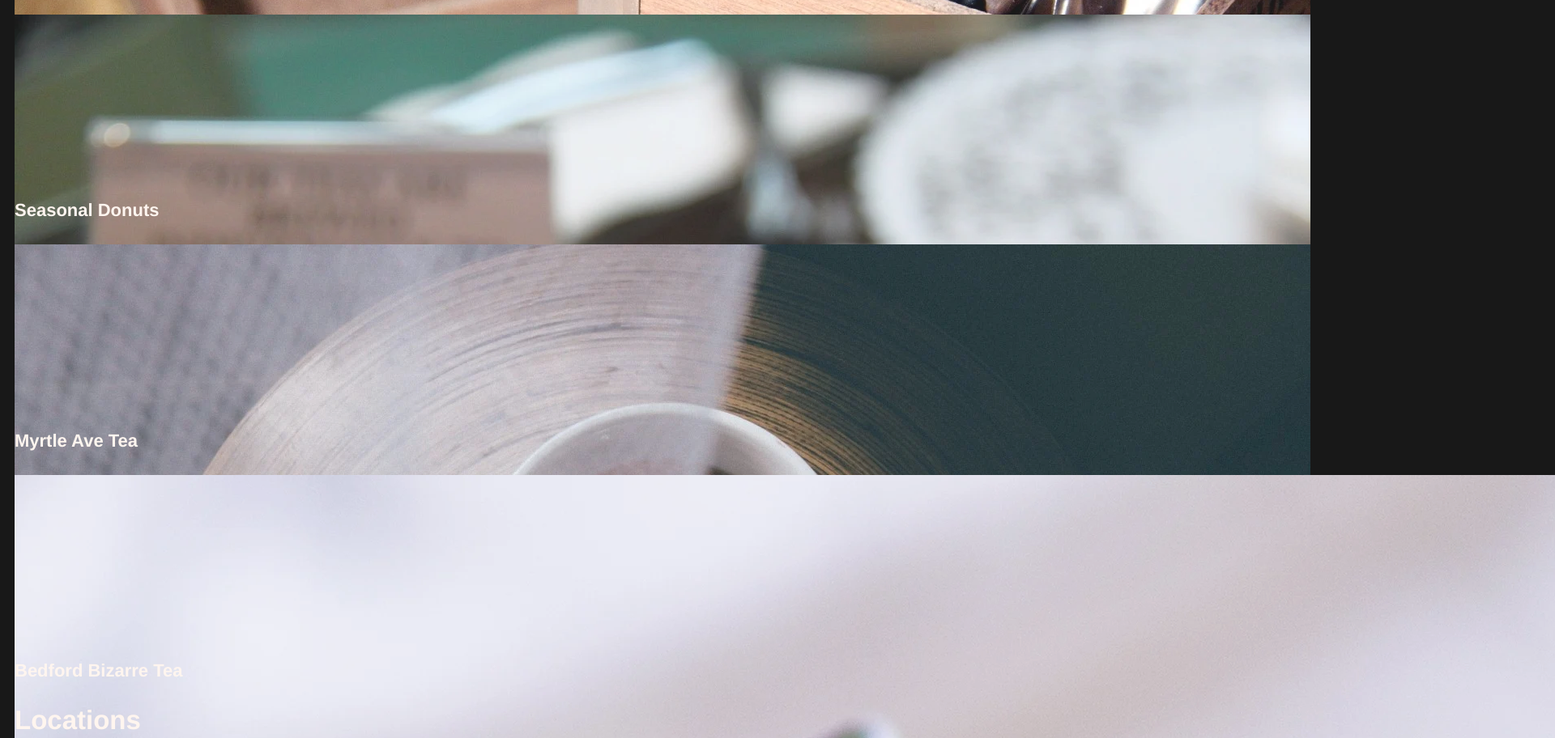
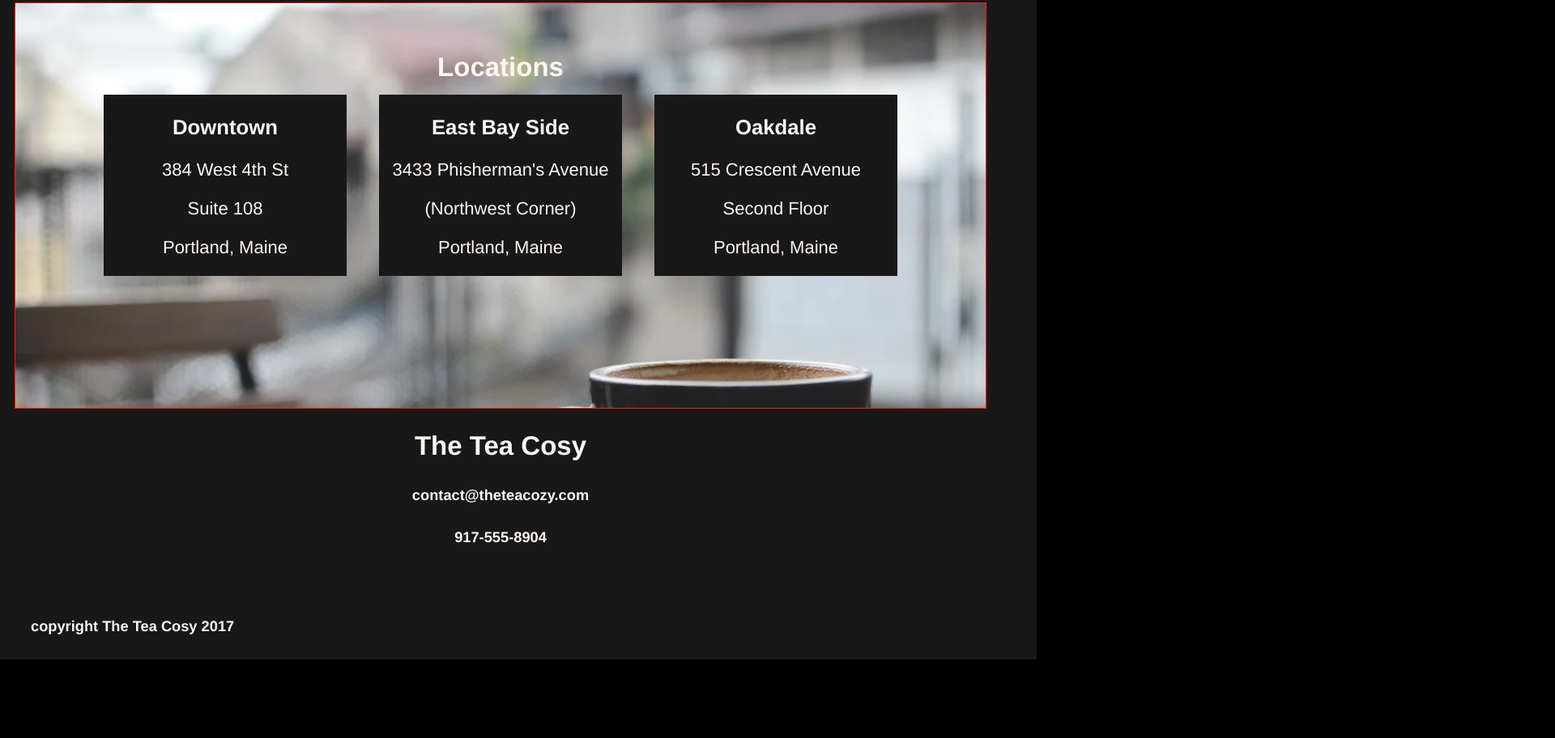
Before and after one commit to JeffFromParis/Tea-Cozy, a plain HTML site: page index.html in a window 1280 px wide. Shown: the part 1479-2391 px from the top of the page at 81% size, 1920 px wide, since content can reach past the window. After the commit the page ends 2294 px from the top, so only its background shows below. Drawn offline with Linux system fonts and the light colour scheme.

Commit message:
Finish 'Mission' and 'Features' sections

```diff
--- a/index.html
+++ b/index.html
@@ -19,7 +19,7 @@
         <a href="index.html"><img src="img/img-tea-cozy-logo.jpg" alt="Tea Cozy logo"></a>
             <div id="navright">
                 <a href="#mission">Mission</a>
-                <a href="#featured">Featured Teas</a>
+                <a href="#features">Featured Teas</a>
                 <a href="#contact">Contact</a>
             </div>
         </nav>
@@ -28,12 +28,14 @@
         <section id = "mission">
             <div id = "mission-content">
                 <h2>Our Mission</h2>
-                <h4>Handpicked, blablabl</h4>
+                <h4>Handpicked, Artisanally Curated, Free Range, Sustainable, Small Batch, Fair Trade, Organic Tea</h4>
             </div>
         </section>
-        <section id = "featured">
-            <h2>Tea of the Month</h2>
-            <h4>What's Steeping at the Tea Cozy?</h4>
+        <section id = "features">
+            <div id="feature-intro">
+                <h2>Tea of the Month</h2>
+                <h4>What's Steeping at the Tea Cozy?</h4>
+            </div>
             <div id="tea-samples">
                 <div class="sample">
                     <div class = "sample-img">
@@ -79,9 +81,31 @@
         </section>
         <section id = "locations">
             <h2>Locations</h2>
+            <div class="locations-samples">
+                <div class = "location">
+                    <h3>Downtown</h3>
+                    <p>384 West 4th St</p>
+                    <p>Suite 108</p>
+                    <p>Portland, Maine</p>
+                </div>
+                <div class = "location">
+                    <h3>East Bay Side</h3>
+                    <p>3433 Phisherman's Avenue</p>
+                    <p>(Northwest Corner)</p>
+                    <p>Portland, Maine</p>
+                </div>
+                <div class = "location">
+                    <h3>Oakdale</h3>
+                    <p>515 Crescent Avenue</p>
+                    <p>Second Floor</p>
+                    <p>Portland, Maine</p>
+                </div>
+            </div>
         </section>
         <section id = "contact">
             <h2>The Tea Cosy</h2>
+            <h5>contact@theteacozy.com</h5>
+            <h5>917-555-8904</h5>
         </section>
     </main>
     <footer>
--- a/style.css
+++ b/style.css
@@ -4,20 +4,31 @@ html {
     color: seashell;
     background-color: black;
     opacity: 0.9;
-    text-align: justify;
+    text-align: center;
     margin: 0;
     padding: 0;
+    box-sizing: border-box;
 }
 
 body {
     padding-right: 10px;
     padding-left: 10px;
+    max-width: 1200px;
+    min-width: 500px;
 }
 
-/* header */
+/******************************************************
+ header
+ *****************************************************/
 header {
     border-bottom: 1px solid seashell;
-    height: 69px;
+    height: 70px;
+    width: 100%;
+    /* position: fixed; */
+}
+
+nav {
+    text-align: left; /*so that the logo does not appear on the center*/
 }
 
 nav img {
@@ -32,14 +43,22 @@ nav img {
     color: seashell;
 }
 
-/* main */
+/******************************************************
+ main
+ *****************************************************/
+
+ /*Mission section*/
 #mission {
+    /* border: 1px red solid; */
+
     height: 700px;
+    max-width: 1200px;
+
     background-image: url("img/img-mission-background.jpg");
     background-position: center;
     background-repeat: no-repeat;
     background-size: cover;
-    max-width: 1200px;
+
     display: flex;
     align-items: center;
     justify-content: center;
@@ -50,12 +69,37 @@ nav img {
     width: 100%;
 }
 
+#mission-content h2 {
+    margin-top: 10px;
+    margin-bottom: 15px;
+}
+
+#mission-content h4 {
+    margin-bottom: 10px;
+    margin-top: 15px;
+}
+
+/*Features section*/
 #features {
+    /* border: 1px red solid; */
+
     max-width: 1000px;
+    margin: 0 auto;
+}
+
+#feature-intro {
+    margin-top: 50px;
+}
+
+#tea-samples {
+    display: flex;
+    flex-wrap: wrap;
+    justify-content: space-evenly;
 }
 
 .sample {
-    width: 300px;
+    margin-left: 10px;
+    margin-right: 10px;
 }
 
 .sample-img {
@@ -63,11 +107,64 @@ nav img {
     width: 300px;
 }
 
+.sample-img img {
+    max-width: 100%;
+    max-height: 100%;
+}
+
+.sample-name h4{
+    margin-top: 10px;
+}
+
+
+/*Locations section*/
+#locations {
+    border: 1px red solid;
+    min-height: 500px;
+    max-width: 1200px;
+
+    background-image: url("img/img-locations-background.jpg");
+    background-position: top;
+    background-size: cover;
+}
+
+#locations h2 {
+    margin-top: 60px;
+    margin-bottom: 15px;
+}
+
+.locations-samples {
+    max-width: 1020px;
+
+    margin: 0 auto;
+
+    display: flex;
+    flex-wrap: wrap;
+    justify-content: space-between;
+}
+
+.location{
+    width: 300px;
+
+    background-color: black;
+    opacity: 1;
+
+    margin-bottom: 40px;
+    margin-left: 20px;
+    margin-right: 20px;
+}
+
+/*Contact section*/
 #contact {
+    /* border: 1px red solid; */
     height: 200px;
 }
 
-/* footer */
+/******************************************************
+ footer
+ *****************************************************/
 footer {
+    /* border: 1px red solid; */
+    padding-left: 20px;
     text-align: left;
 }
```
